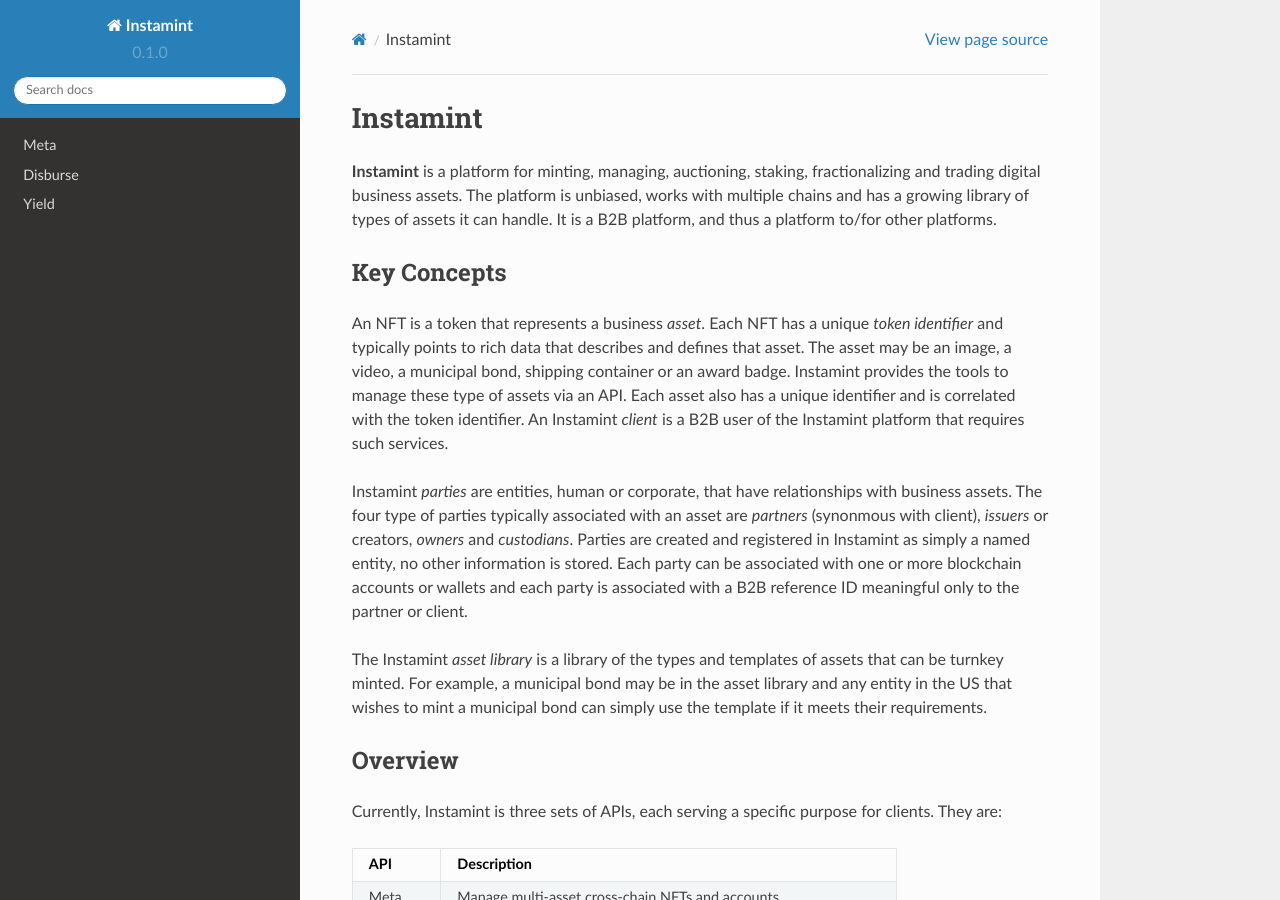
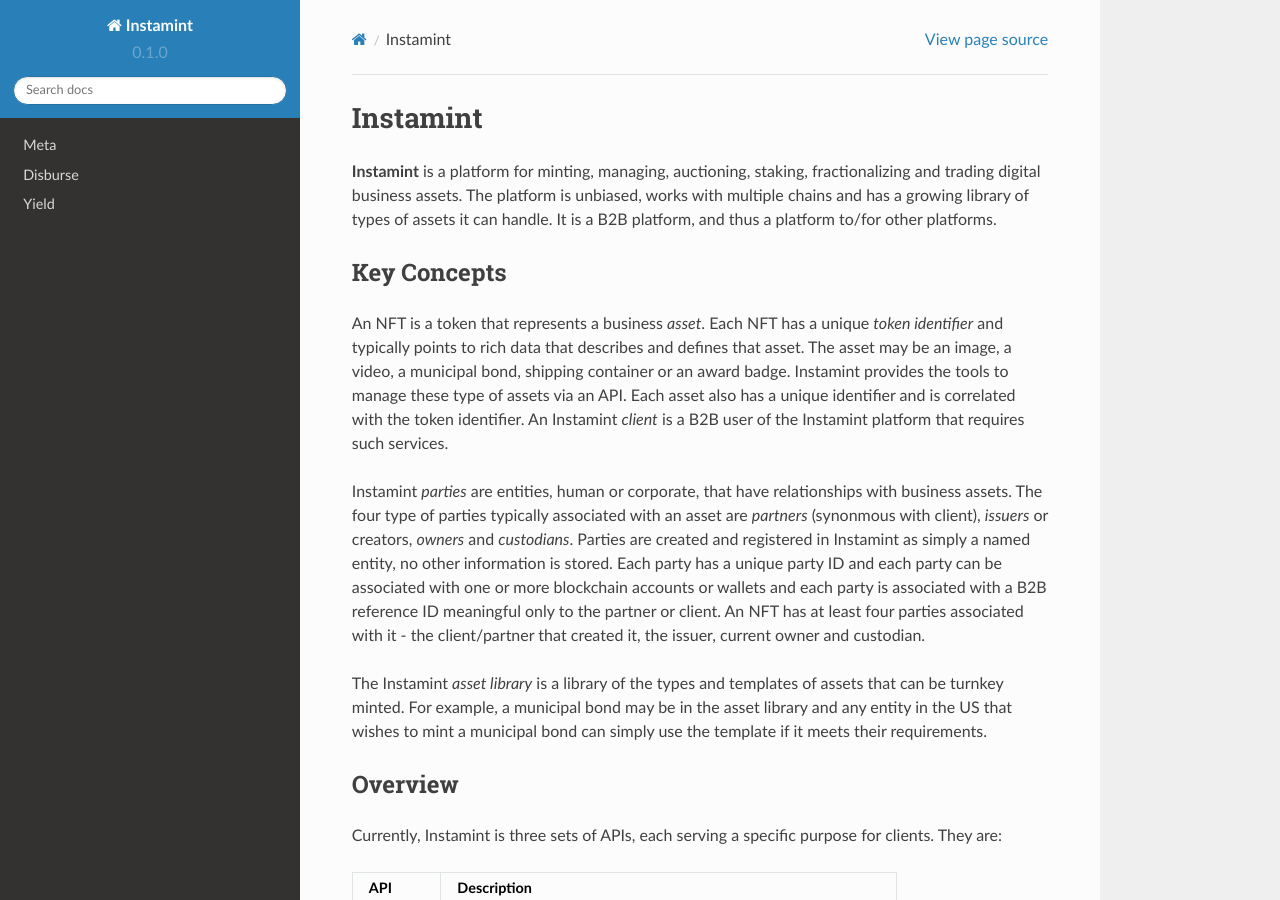
Before and after one commit to instamint/zzz-deprecated-docs, a Sphinx documentation site: the page built from docs/source/index.rst, in a window 1280 px wide and 900 px high. Built offline with Sphinx 7.4.7 and the Read the Docs theme 2.0.0, drawn with Linux system fonts in a browser that asks for light colours.

Commit message:
Update index.rst

```diff
--- a/docs/source/index.rst
+++ b/docs/source/index.rst
@@ -8,7 +8,7 @@ Key Concepts
 
 An NFT is a token that represents a business *asset*. Each NFT has a unique *token identifier* and typically points to rich data that describes and defines that asset. The asset may be an image, a video, a municipal bond, shipping container or an award badge. Instamint provides the tools to manage these type of assets via an API. Each asset also has a unique identifier and is correlated with the token identifier. An Instamint *client* is a B2B user of the Instamint platform that requires such services.
 
-Instamint *parties* are entities, human or corporate, that have relationships with business assets. The four type of parties typically associated with an asset are *partners* (synonmous with client), *issuers* or creators, *owners* and *custodians*. Parties are created and registered in Instamint as simply a named entity, no other information is stored. Each party can be associated with one or more blockchain accounts or wallets and each party is associated with a B2B reference ID meaningful only to the partner or client.
+Instamint *parties* are entities, human or corporate, that have relationships with business assets. The four type of parties typically associated with an asset are *partners* (synonmous with client), *issuers* or creators, *owners* and *custodians*. Parties are created and registered in Instamint as simply a named entity, no other information is stored. Each party has a unique party ID and each party can be associated with one or more blockchain accounts or wallets and each party is associated with a B2B reference ID meaningful only to the partner or client. An NFT has at least four parties associated with it - the client/partner that created it, the issuer, current owner and custodian.
 
 The Instamint *asset library* is a library of the types and templates of assets that can be turnkey minted. For example, a municipal bond may be in the asset library and any entity in the US that wishes to mint a municipal bond can simply use the template if it meets their requirements.
 
```
